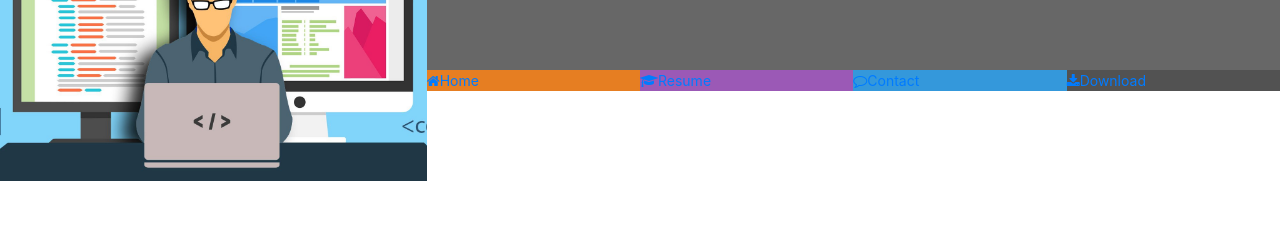
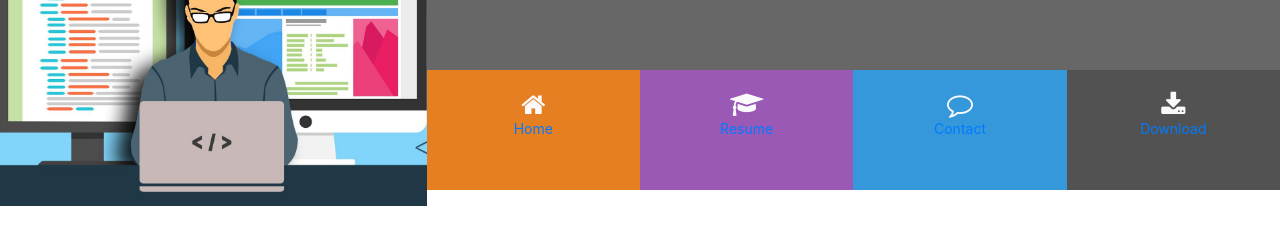
Before and after one commit to Web-Cookie/resume-project, a plain HTML site: page index.html in a window 1280 px wide. Shown: the part 179-424 px from the top of the page. Drawn offline with nearby package versions, Linux system fonts and the light colour scheme.

Commit message:
Latest Error

```diff
--- a/assets/css/style.css
+++ b/assets/css/style.css
@@ -71,3 +71,26 @@ header {
   font-size: 14px;
   padding: 0;
 }
+
+.menuitem {
+  height: 120px;
+  text-align: center;
+  padding: 0;
+}
+
+.menuitem {
+  width: 100%;
+  text-decoration: none;
+  color: #fff;
+  height: 120px;
+
+
+}
+
+.menuitem a i {
+  padding-top: 22px;
+  display: block;
+  color: #fafafa;
+  font-size: 26px;
+
+}
--- a/index.html
+++ b/index.html
@@ -26,16 +26,16 @@
           <div class="row no-gutters">
             <div class="col">
               <ul id="nav" class="list-inline menucontainer">
-                  <li class="col-6 col-sm-3 ui-menu-color-home list-inline-item">
+                  <li class="col-6 col-sm-3 ui-menu-color-home list-inline-item menuitem">
                       <a href="#"><i class="fa fa-home" aria-hidden="true"></i><span>Home</span></a>
                   </li>
-                  <li class="col-6 col-sm-3 ui-menu-color-resume list-inline-item">
+                  <li class="col-6 col-sm-3 ui-menu-color-resume list-inline-item menuitem">
                       <a href="#"><i class="fa fa-graduation-cap" aria-hidden="true"></i><span>Resume</span></a>
                   </li>
-                  <li class="col-6 col-sm-3 ui-menu-color-contact list-inline-item">
+                  <li class="col-6 col-sm-3 ui-menu-color-contact list-inline-item menuitem">
                       <a href="#"><i class="fa fa-comment-o" aria-hidden="true"></i><span>Contact</span></a>
                   </li>
-                  <li class="col-6 col-sm-3 ui-menu-color-download list-inline-item">
+                  <li class="col-6 col-sm-3 ui-menu-color-download list-inline-item menuitem">
                       <a href="#"><i class="fa fa-download" aria-hidden="true"></i><span>Download</span></a>
                   </li>
               </ul>
```
